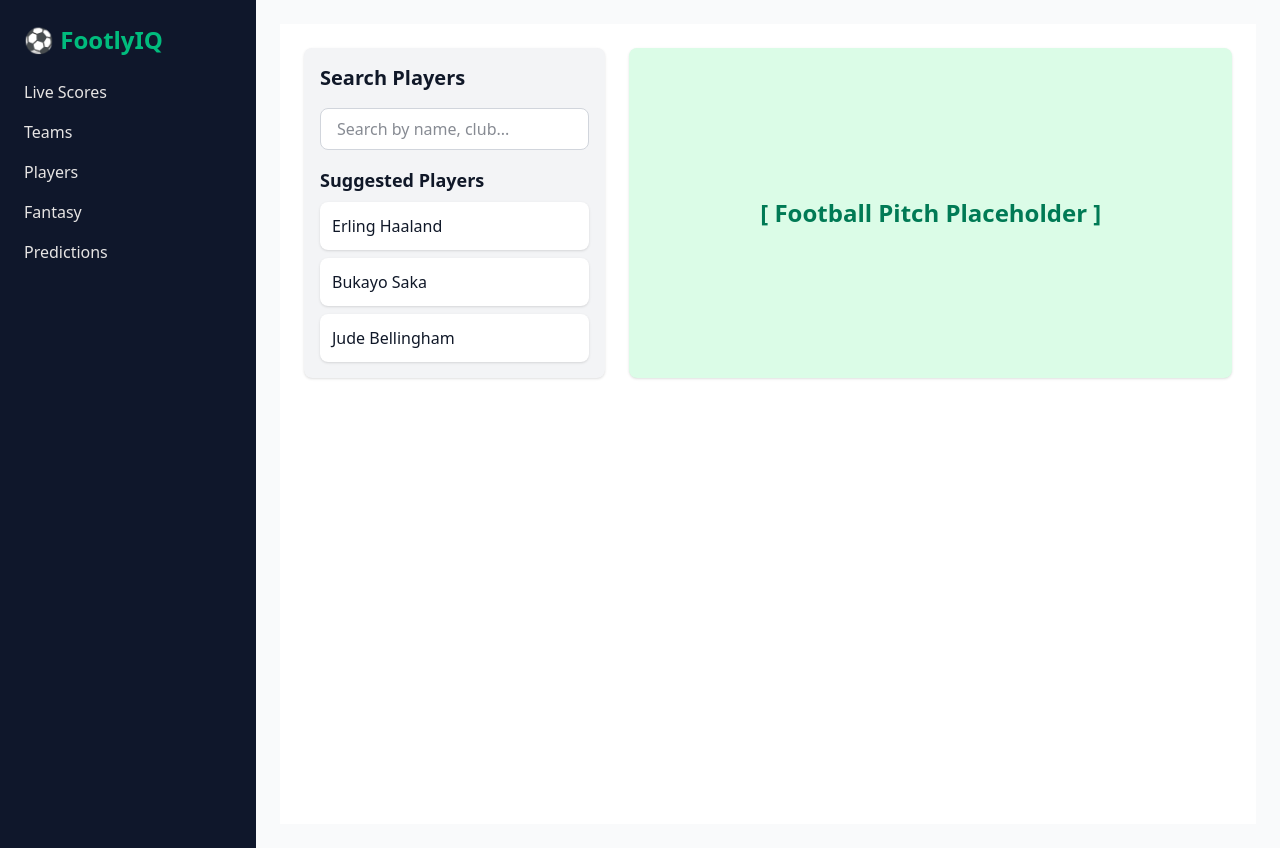
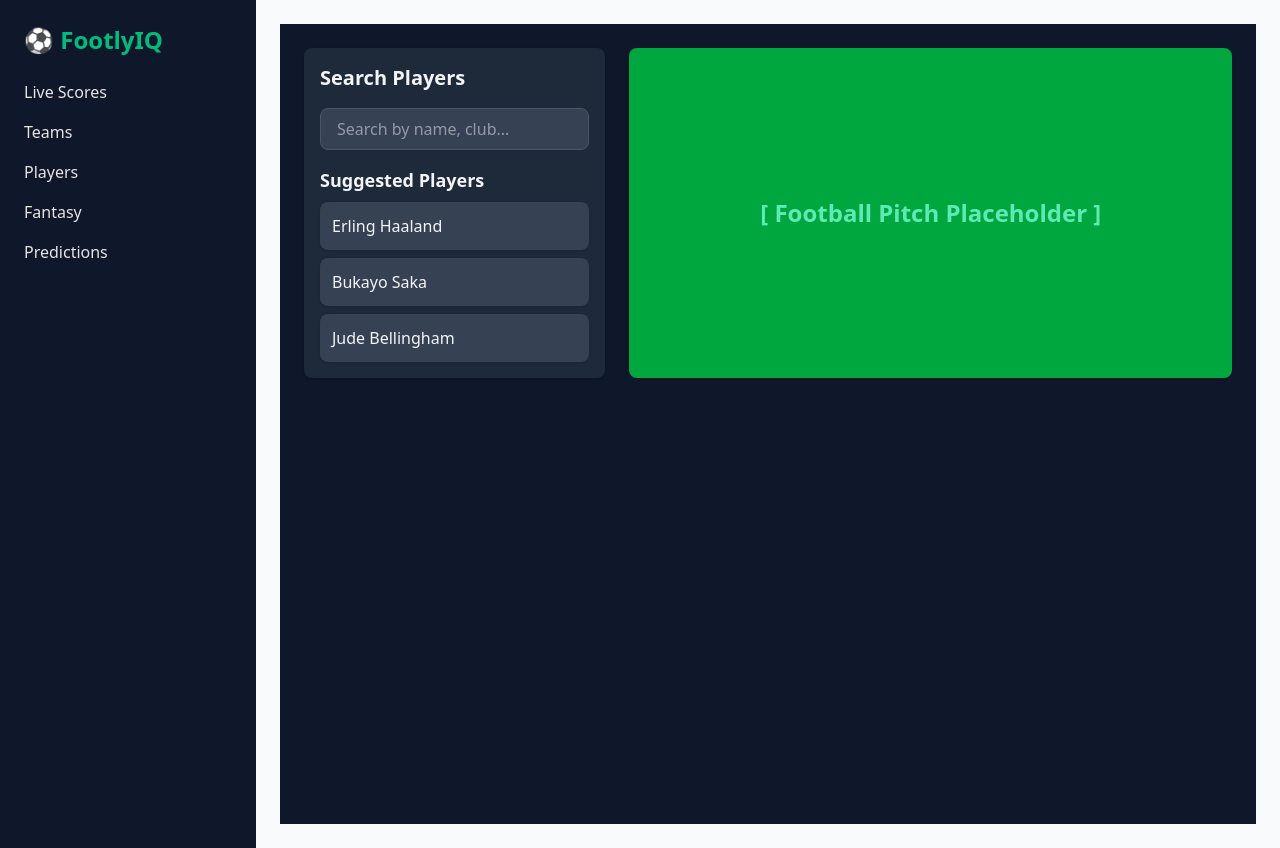
Before and after one commit to FootlyIQ/Frontend, a React (Vite) app: page /fantasy in a window 1280 px wide. Built offline with nearby package versions, Linux system fonts and the light colour scheme.

Commit message:
Removed some of the unnecessary Tailwind classes

```diff
--- a/src/pages/Fantasy.jsx
+++ b/src/pages/Fantasy.jsx
@@ -1,11 +1,11 @@
 export default function Fantasy() {
   return (
-    <div className="flex flex-col lg:flex-row min-h-screen bg-white dark:bg-slate-900 text-gray-900 dark:text-gray-100">
+    <div className="flex flex-col lg:flex-row min-h-screen bg-slate-900 text-gray-100">
       <main className="flex-1 p-6">
         <div className="flex flex-col lg:flex-row gap-6">
 
           {/* Left Panel (Suggestions + Search) */}
-          <div className="lg:w-1/3 w-full bg-gray-100 dark:bg-gray-800 p-4 rounded-lg shadow">
+          <div className="lg:w-1/3 w-full bg-gray-800 p-4 rounded-lg shadow">
             <h2 className="text-xl font-semibold mb-4">Search Players</h2>
 
             {/* Search Bar */}
@@ -13,7 +13,7 @@ export default function Fantasy() {
               <input
                 type="text"
                 placeholder="Search by name, club..."
-                className="w-full px-4 py-2 rounded-lg border border-gray-300 dark:border-gray-600 bg-white dark:bg-gray-700 text-gray-900 dark:text-gray-100 focus:outline-none focus:ring-2 focus:ring-emerald-400"
+                className="w-full px-4 py-2 rounded-lg border border-gray-600 bg-gray-700 text-gray-100 focus:outline-none focus:ring-2 focus:ring-emerald-400"
               />
             </div>
 
@@ -23,7 +23,7 @@ export default function Fantasy() {
               {['Erling Haaland', 'Bukayo Saka', 'Jude Bellingham'].map((name, idx) => (
                 <li
                   key={idx}
-                  className="bg-white dark:bg-gray-700 p-3 rounded-lg shadow-sm hover:bg-emerald-50 dark:hover:bg-emerald-900 cursor-pointer transition"
+                  className="bg-gray-700 p-3 rounded-lg shadow-sm hover:bg-emerald-50 cursor-pointer transition"
                 >
                   {name}
                 </li>
@@ -32,8 +32,8 @@ export default function Fantasy() {
           </div>
 
           {/* Right Panel (Pitch) */}
-          <div className="lg:w-2/3 w-full bg-green-100 dark:bg-green-600 p-6 rounded-lg shadow flex items-center justify-center">
-            <div className="text-2xl font-bold text-emerald-700 dark:text-emerald-300">
+          <div className="lg:w-2/3 w-full bg-green-600 p-6 rounded-lg shadow flex items-center justify-center">
+            <div className="text-2xl font-bold text-emerald-300">
               [ Football Pitch Placeholder ]
             </div>
             {/* Later: SVG/CSS football field or image */}
```
